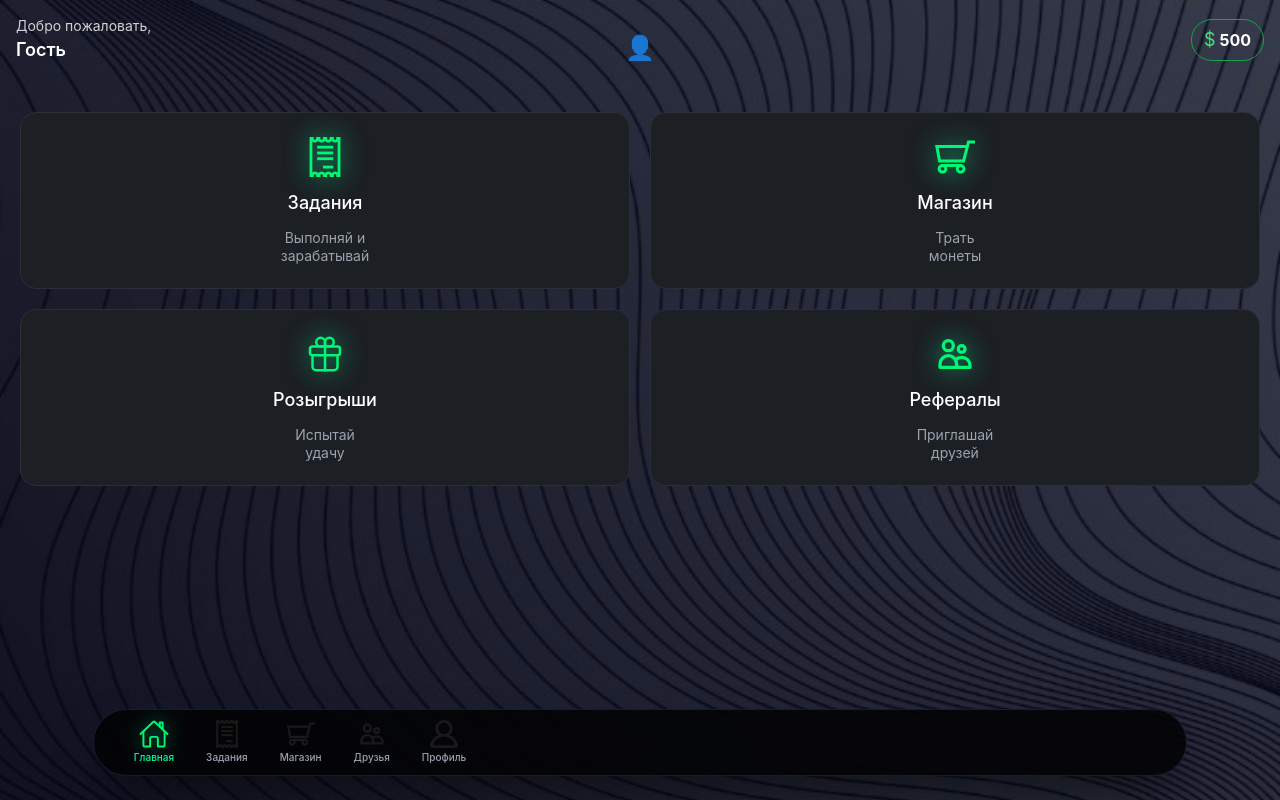
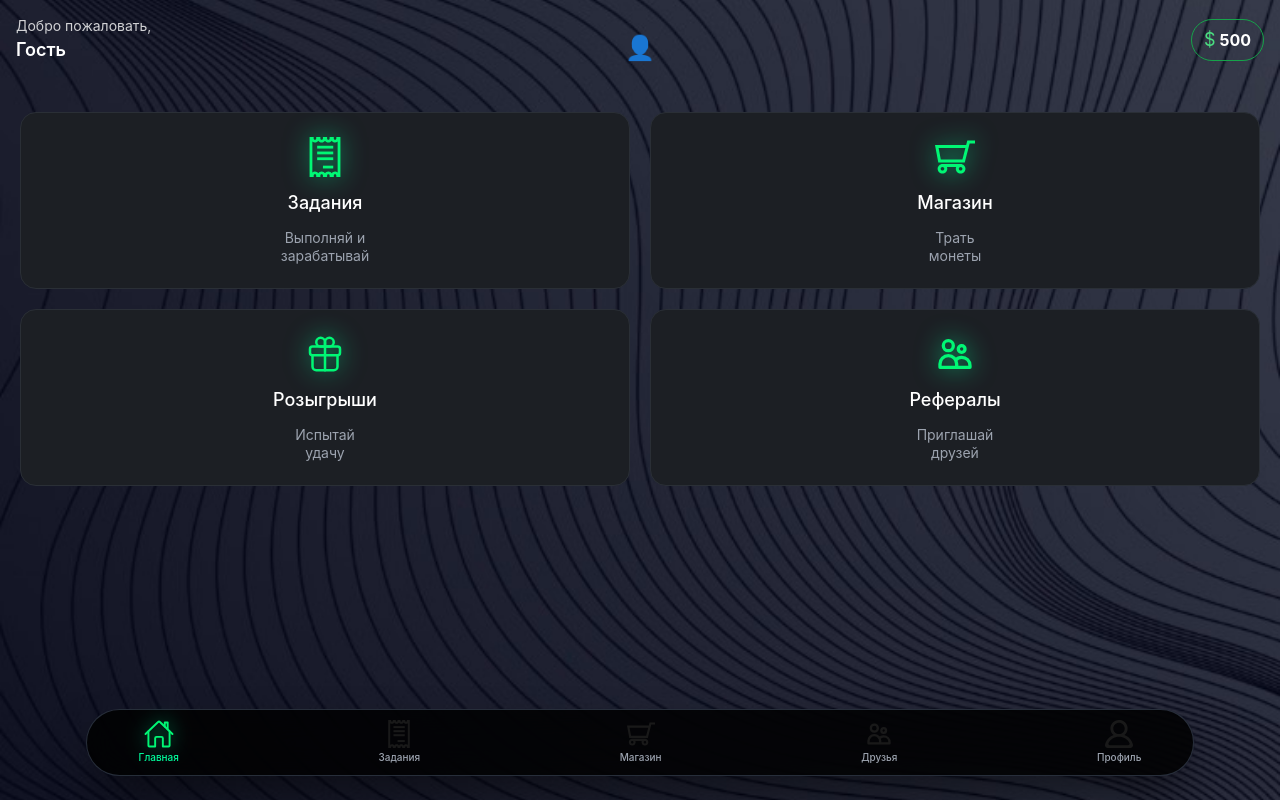
Before and after one commit to ik123-coder/giftbot-miniapp, a React (Vite) app in the folder client/: page / in a window 1280 px wide. Built offline with nearby package versions, Linux system fonts and the light colour scheme; the HTML template or start-up script is replaced by a standard one.

Commit message:
Update BottomNav.jsx

```diff
--- a/client/src/components/BottomNav.jsx
+++ b/client/src/components/BottomNav.jsx
@@ -11,9 +11,9 @@ export default function BottomNav({ currentPage, setPage }) {
   ];
 
   return (
-    <div className="fixed bottom-6 left-0 right-0 z-50 flex justify-center px-8">
-      {/* Тонкий длинный овал с отступами от краёв экрана */}
-      <nav className="bg-black/80 border border-gray-800/70 rounded-full py-2.5 px-10 flex justify-start items-center pl-6 shadow-2xl shadow-black/60 backdrop-blur-xl min-w-[340px] max-w-[90%] w-full">
+    <div className="fixed bottom-6 left-0 right-0 z-50 flex justify-center px-6">
+      {/* Тонкий овал, как на твоём скрине */}
+      <nav className="bg-black/85 border border-gray-700/70 rounded-full py-2.5 px-10 flex justify-between items-center shadow-2xl shadow-black/60 backdrop-blur-xl min-w-[340px] max-w-[90%] w-full">
         {navItems.map(item => {
           const isActive = currentPage === item.id;
 
@@ -21,19 +21,25 @@ export default function BottomNav({ currentPage, setPage }) {
             <button
               key={item.id}
               onClick={() => setPage(item.id)}
-              className={`flex flex-col items-center gap-0.5 px-4 min-w-[60px] transition-all ${
-                isActive ? 'text-[#00ff9d]' : 'text-gray-400 hover:text-gray-200'
-              }`}
+              className="relative flex flex-col items-center gap-0.5 px-3 min-w-[60px] transition-all"
             >
+              {/* Круглое свечение под иконкой (как в карточках меню) */}
+              <div className={`absolute inset-0 rounded-full blur-xl transition-all duration-300 pointer-events-none z-0 ${
+                isActive ? 'bg-[#00ff9d]/40 scale-125 opacity-100' : 'opacity-0 scale-90'
+              }`}></div>
+
+              {/* Иконка сверху свечения */}
               <Icon
                 name={item.icon}
-                className={`w-7 h-7 transition-all duration-200 ${
+                className={`w-7 h-7 relative z-10 transition-all duration-200 ${
                   isActive
-                    ? 'text-[#00ff9d] drop-shadow-[0_0_10px_rgba(0,255,157,0.8)] scale-110'
+                    ? 'text-[#00ff9d] drop-shadow-[0_0_12px_rgba(0,255,157,0.9)] scale-110'
                     : 'text-gray-400'
                 }`}
               />
-              <span className={`text-[10px] font-medium whitespace-nowrap ${
+
+              {/* Текст под иконкой */}
+              <span className={`text-[10px] font-medium whitespace-nowrap relative z-10 ${
                 isActive ? 'text-[#00ff9d]' : 'text-gray-400'
               }`}>
                 {item.label}
```
